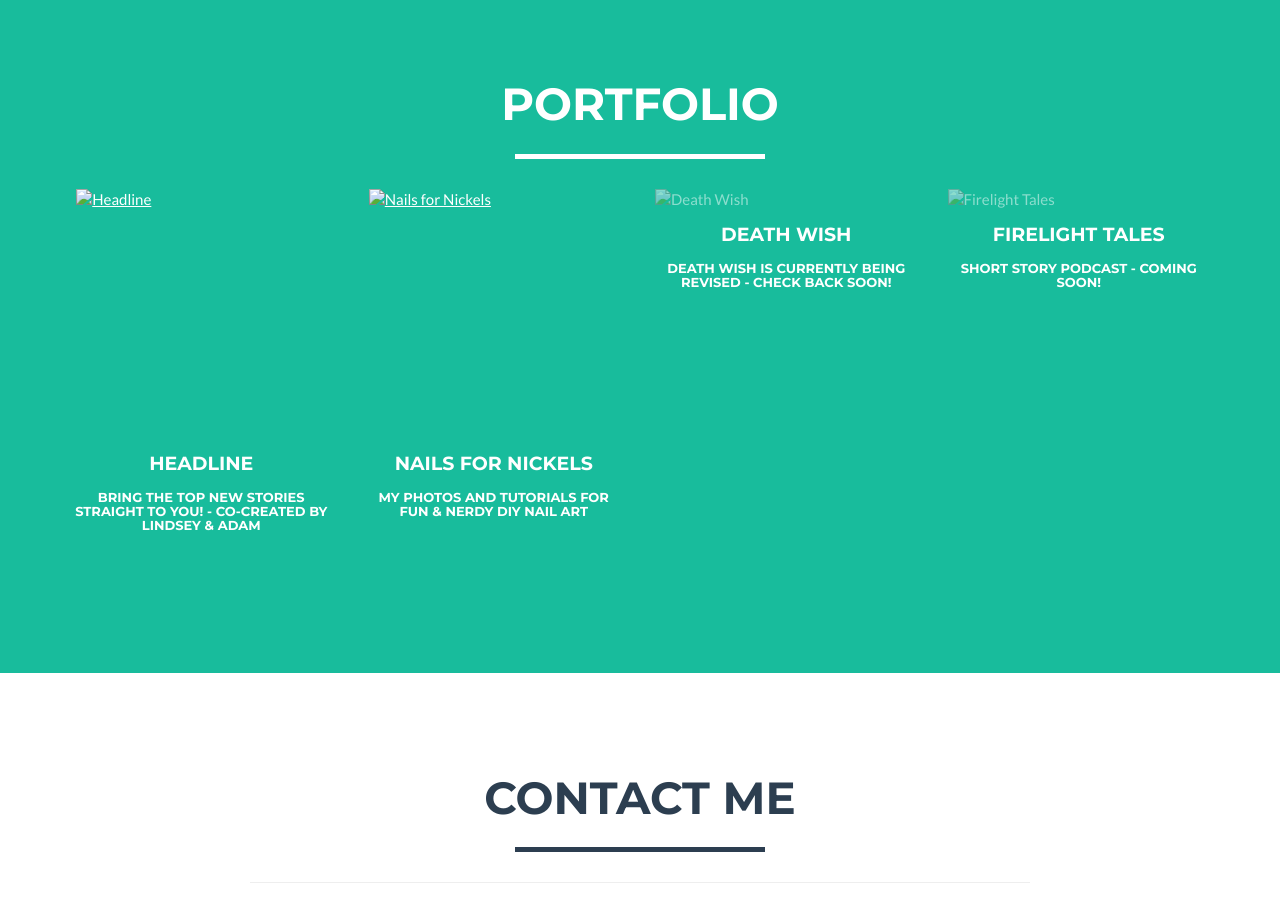
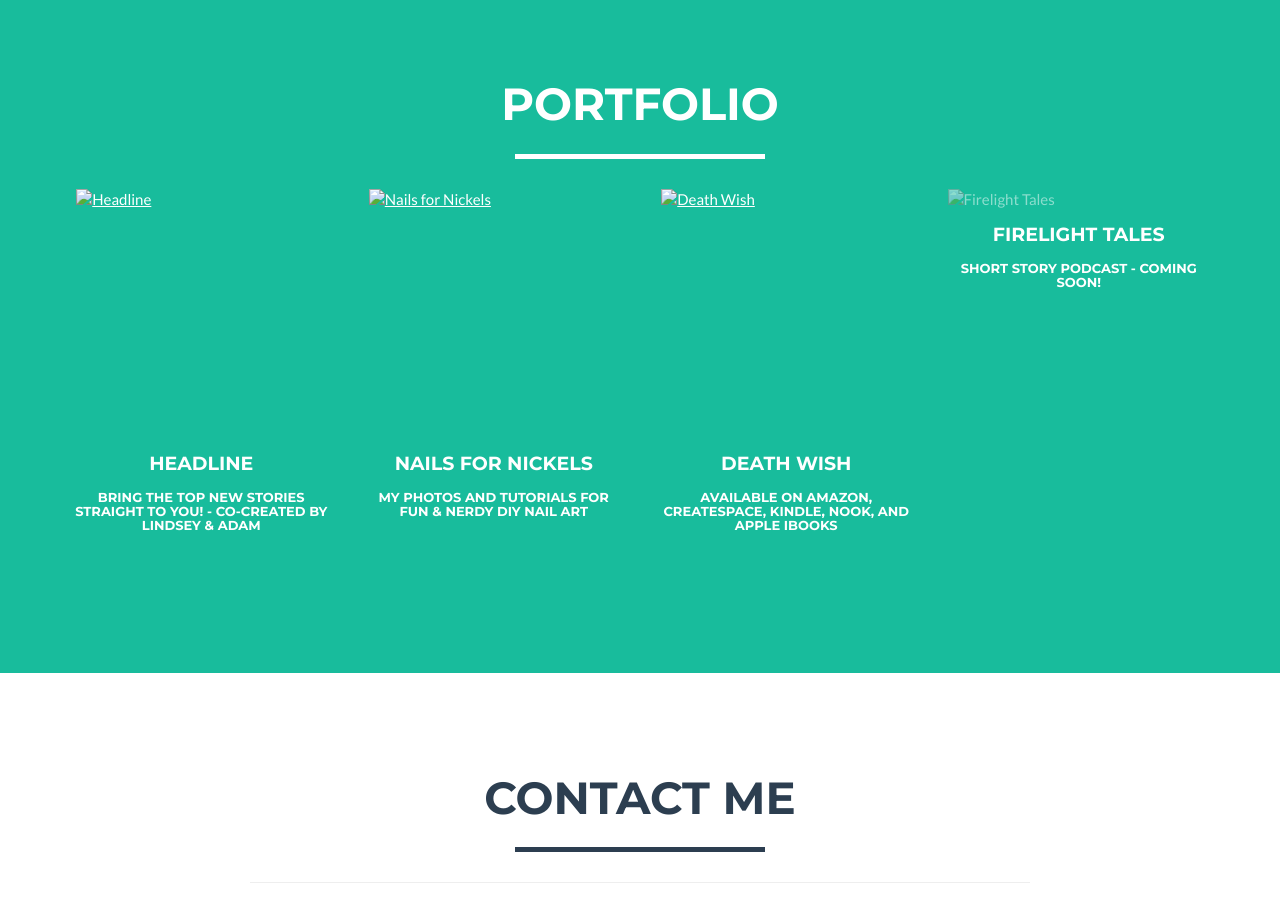
Before and after one commit to lindseymenges/lindseymenges.github.io, a Jekyll site: the page built from _posts/2016-02-02-death-wish.markdown, in a window 1280 px wide and 900 px high, scrolled down 1120 px. Built offline with Jekyll 4.4.1, drawn with Linux system fonts in a browser that asks for light colours.

Commit message:
Enable Death Wish portfolio item

```diff
--- a/_posts/2016-02-02-death-wish.markdown
+++ b/_posts/2016-02-02-death-wish.markdown
@@ -4,8 +4,8 @@
 date: 2016-02-02
 title: Death Wish
 img: death_wish.png
-link: google.com
+link: https://www.amazon.com/Death-Wish-Lindsey-Menges-ebook/dp/B00GF4LTYQ/ref=sr_1_1?ie=UTF8&qid=1465265935&sr=8-1&keywords=lindsey+menges
 project-date: February 2016
-description: Death Wish is currently being revised - check back soon!
-disabled: true
+description: Available on Amazon, Createspace, Kindle, Nook, and Apple iBooks
+disabled: false
 ---
```
